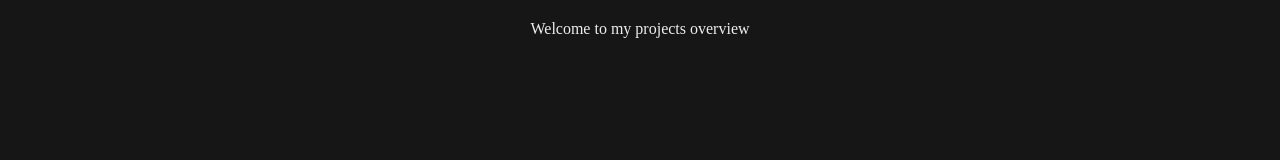
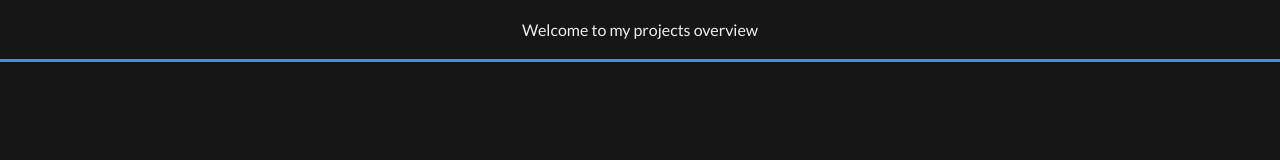
Before and after one commit to Prz-mek/prz-mek.github.io, a plain HTML site: page index.html in a window 1280 px wide. Drawn offline with Linux system fonts and the light colour scheme.

Commit message:
Header style update

```diff
--- a/style.css
+++ b/style.css
@@ -1,3 +1,5 @@
+@import url('https://fonts.googleapis.com/css2?family=Lato&display=swap');
+
 :root {
     --dark: #161616;
     --blue: #3296f0;
@@ -11,12 +13,15 @@
 }
 
 body {
+    font-family: 'Lato', sans-serif;
+    color: var(--light);
     background-color: var(--dark);
 }
 
 header {
-    color: var(--light);
-    font-size: 48;
+    width: 100%;
+    font-size: 144;
     text-align: center;
     padding: 20px;
+    border-bottom: 3px solid var(--blue);
 }
```
Also changed, not shown: 1 other file.
